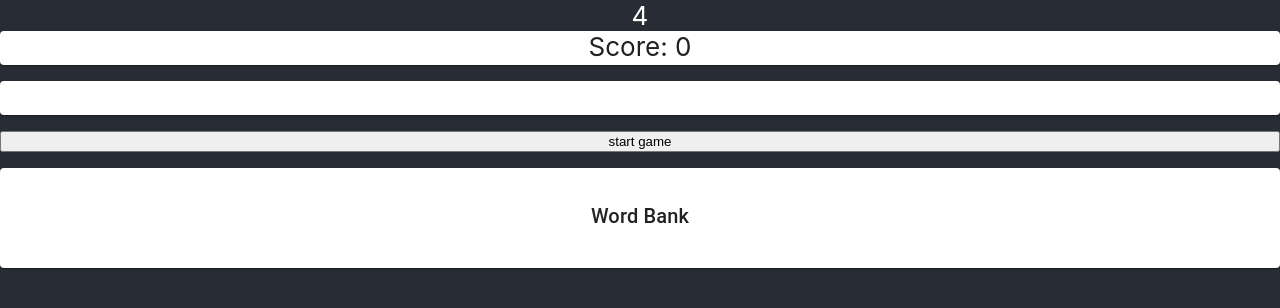
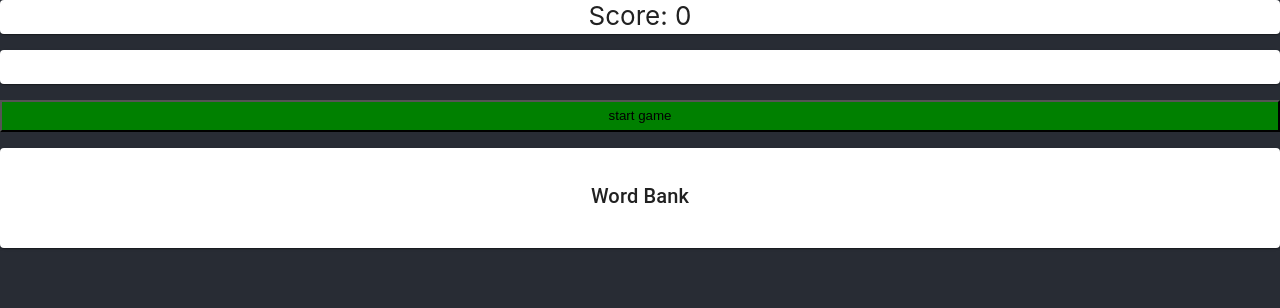
Before and after one commit to ktnguy20/wordhunt-reactapp, a React (Create React App) app: page / in a window 1280 px wide. Shown: the top 308 px of the page. Built offline with nearby package versions, Linux system fonts and the light colour scheme.

Commit message:
Properly integrate timer into game

```diff
--- a/src/App.css
+++ b/src/App.css
@@ -23,6 +23,20 @@
   font-size: calc(10px + 2vmin);
   color: white;
   text-align: center;
+  -o-user-select: none;
+  user-select: none;
+  -khtml-user-drag: none;
+  -moz-user-drag: none;
+  -o-user-drag: none;
+  -ms-user-drag: none;
+  -webkit-touch-callout: none !important;
+  -webkit-user-select: none !important;
+  -webkit-user-drag: none !important;
+  -khtml-user-select: none !important;
+  -moz-user-select: none !important;
+  -ms-user-select: none !important;
+  user-select: none !important;
+  user-drag: none;
 }
 
 .App-link {
--- a/src/App.tsx
+++ b/src/App.tsx
@@ -1,4 +1,5 @@
 import React, {useState, useEffect, useRef, MouseEvent} from 'react';
+import useCountdown from './hooks/useCountdown';
 import './App.css';
 import diceArray from './assets/LetterDice/DiceArray';
 import Paper from '@mui/material/Paper';
@@ -22,8 +23,14 @@ function App() {
   const [wordHistory, setWordHistory] = useState<string[]>([]);
   const [tileStatus, setTileStatus] = useState<string>('');
   const [score, setScore] = useState<number>(0);
+  const [gameLength, setGameLength] = useState<number>(60);
   const scrollRef = useRef<null | HTMLLIElement>(null);
-
+  const onTimeout = (): void => {
+    setIsActive((isActive) => false);
+  };
+  const [clockTime, setTime, isPlaying, setIsPlaying] = useCountdown(
+      gameLength, false, onTimeout,
+  );
   useEffect(() => {
     if (scrollRef.current) {
       scrollRef.current.scrollIntoView();
@@ -71,10 +78,13 @@ function App() {
     setWord('');
     setGridArr(generateGrid());
     setIsActive((isActive) => true);
+    setTime(gameLength+1);
+    setIsPlaying(true);
   };
 
-  const onTimeout = (): void => {
-    setIsActive((isActive) => false);
+  const handleGameRestart = (): void => {
+    setIsPlaying(false);
+    setTimeout(handleGameStart);
   };
 
   const getCoords = (tileId: number): number[] => {
@@ -129,7 +139,6 @@ function App() {
 
   return (
     <div className="App-header" onMouseUp = {mouseUpHandler}>
-      <Timer onTimeout = {onTimeout}/>
       <Paper style = {{marginBottom: '2vh', height: '1.3em'}}>
         {`Score: ${score}`}
       </Paper>
@@ -140,8 +149,10 @@ function App() {
       >
         {currWord}
       </Paper>
-      {isActive ?
+      {
+      isActive ?
         <>
+          <Timer clockTime={clockTime}/>
           <TileGrid
             gridArr = {gridArr}
             onTileDown = {onTileDown}
@@ -150,7 +161,12 @@ function App() {
             tileStatus = {tileStatus}
           />
         </>:
-        <button onClick={handleGameStart}> start game </button>
+        <button
+          onClick={handleGameStart}
+          style = {{height: '4vh', backgroundColor: 'green'}}
+        >
+          start game
+        </button>
       }
       <Paper style={{height: 100, overflow: 'auto', marginTop: '2vh'}}>
         <Typography sx={{mt: 4, mb: 2}} variant="h6" component="div">
@@ -168,6 +184,15 @@ function App() {
           })}
         </List>
       </Paper>
+      {
+      isActive ?
+        <div style = {{marginTop: '2vh'}}>
+          <button onClick={handleGameRestart}> Restart game </button>
+          <button onClick={onTimeout}> Back to landing page </button>
+        </div>:
+        null
+      }
+
     </div>
   );
 }
--- a/src/components/Tile.tsx
+++ b/src/components/Tile.tsx
@@ -1,4 +1,4 @@
-import React, {MouseEvent} from 'react';
+import React, {MouseEvent, useEffect} from 'react';
 import {styled} from '@mui/material/styles';
 import Grid from '@mui/material/Grid';
 import Paper from '@mui/material/Paper';
--- a/src/components/Timer.tsx
+++ b/src/components/Timer.tsx
@@ -1,16 +1,10 @@
 import React from 'react';
-import useCountdown from '../hooks/useCountdown';
 
 type TimerProps = {
-  onTimeout: () => void;
+  clockTime: number;
 }
 
-function Timer({onTimeout}: TimerProps) {
-  const [clockTime, isPlaying, setIsPlaying] = useCountdown(
-      parseInt('10', 10), true, onTimeout,
-  );
-
-
+function Timer({clockTime}: TimerProps) {
   return (
     <div>
       {clockTime}
--- a/src/hooks/useCountdown.ts
+++ b/src/hooks/useCountdown.ts
@@ -5,16 +5,25 @@ const useCountdown = (
     initialPlaying: boolean,
     onTimeout: () => void,
 ):
-[timer: number, isPlaying: boolean, setIsPlaying: (bool:boolean) => void] => {
+[
+  timer: number,
+  setTime: (time:number) => void,
+  isPlaying: boolean,
+  setIsPlaying: (bool:boolean) => void
+] => {
   const milisecond = useRef<number>(initialTimer * 1000);
   const previous = useRef<number>(milisecond.current);
   const [timer, setTimer] = useState<number>(initialTimer);
   const [isPlaying, setIsPlaying] = useState<boolean>(initialPlaying);
 
+  const setTime = (time: number) => {
+    milisecond.current = time * 1000;
+    previous.current = milisecond.current;
+  };
+
   useEffect(() => {
     if (!isPlaying) return;
     if (milisecond.current <= 0) {
-      setIsPlaying(false);
       return;
     }
     const effectInitialMs = milisecond.current;
@@ -39,6 +48,7 @@ const useCountdown = (
         previous.current = milisecond.current;
 
         if (isUpdate) {
+          console.log(milisecond.current);
           setTimer(seconds);
         }
         if (isPlaying) {
@@ -53,7 +63,7 @@ const useCountdown = (
       cancelAnimationFrame(handle);
     };
   }, [isPlaying, initialTimer]);
-  return [timer, isPlaying, setIsPlaying];
+  return [timer, setTime, isPlaying, setIsPlaying];
 };
 
 export default useCountdown;
```
Also changed, not shown: 1 other file (tests, documents, lock files or other folders).
